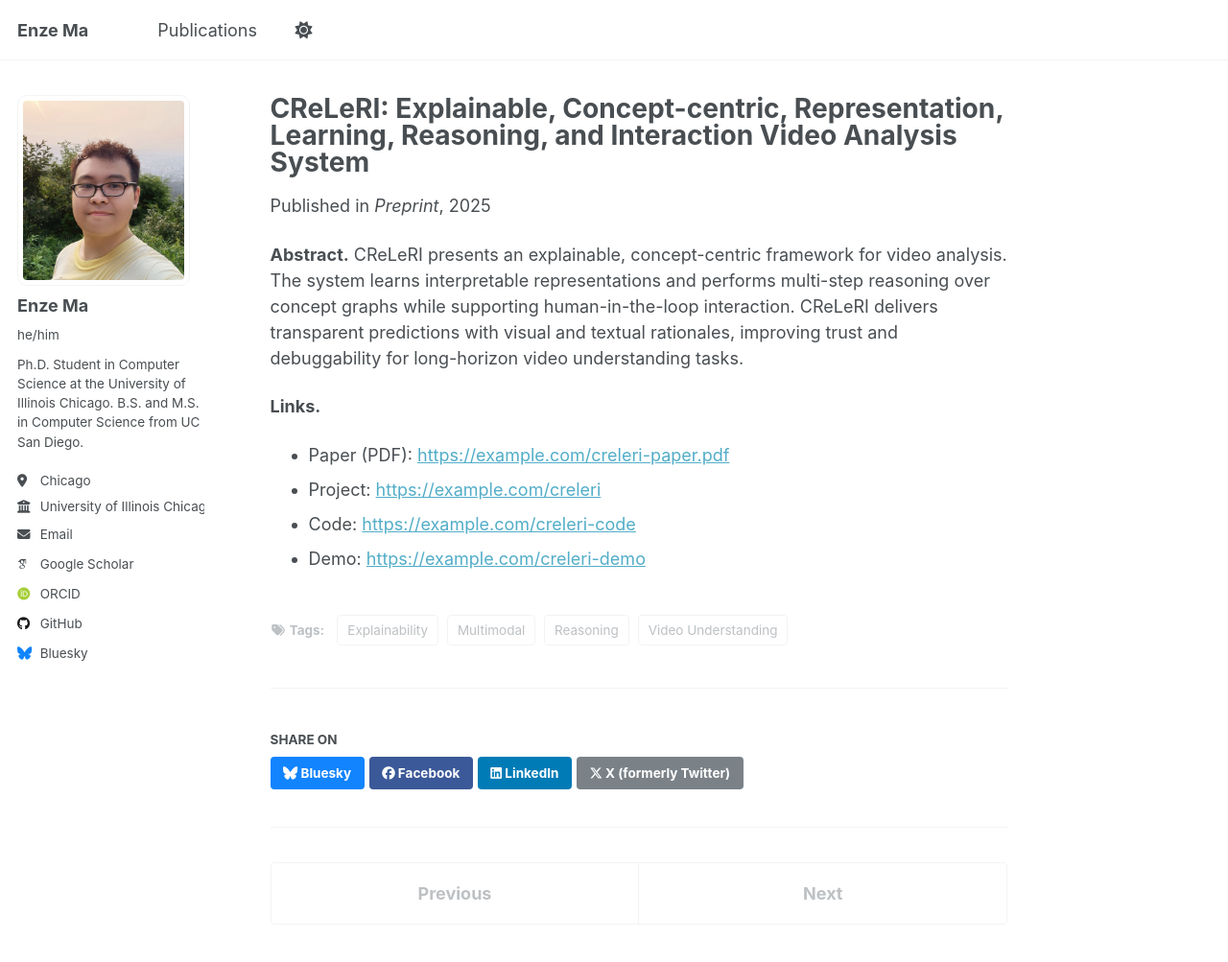
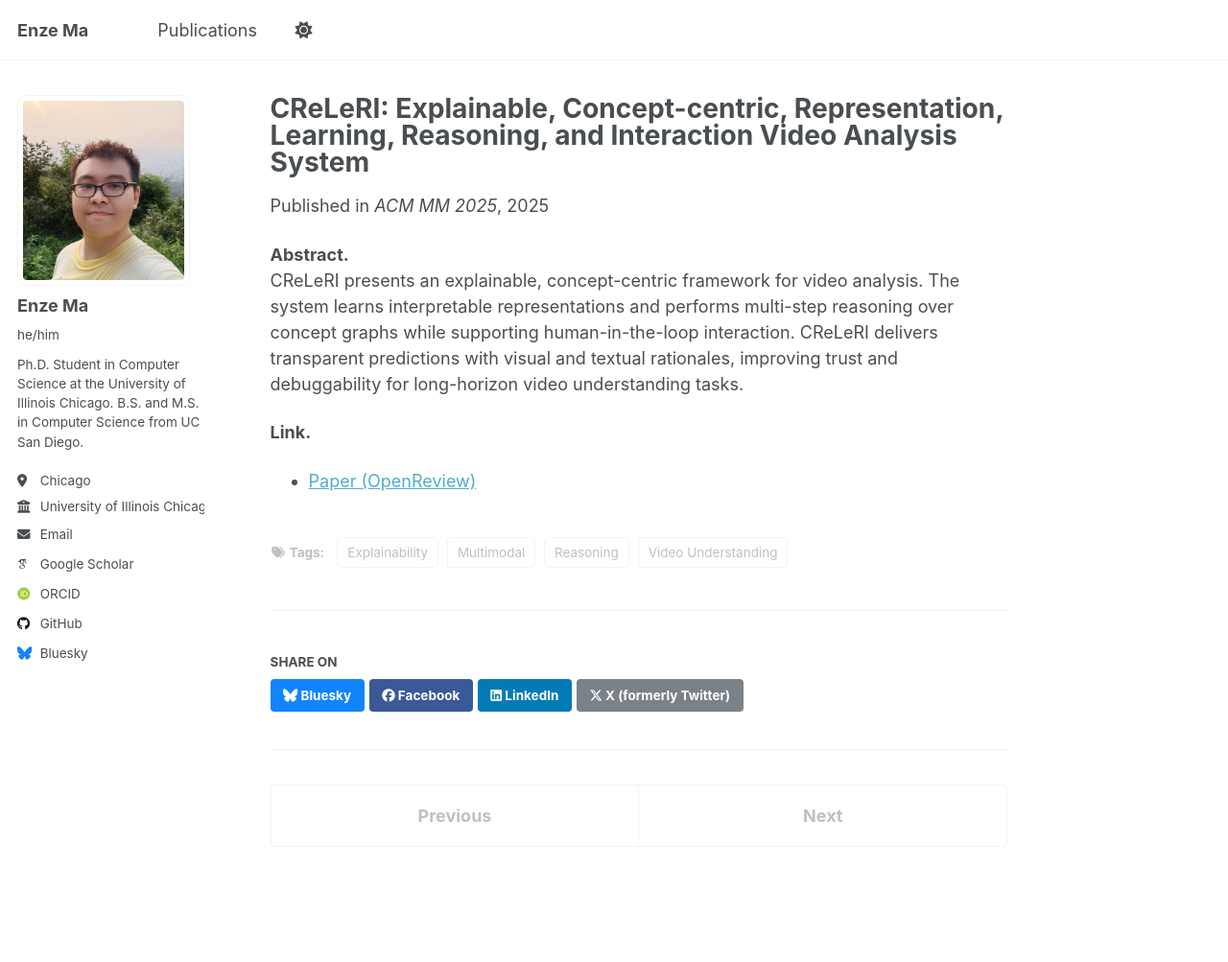
Before and after one commit to sora1998/sora1998.github.io, a Jekyll site: the page built from _publications/2025-creleri.md, in a window 1280 px wide and 1244 px high. Shown: the top 1003 px of the window at 96% size. Built offline with Jekyll 4.4.1, drawn with Linux system fonts in a browser that asks for light colours; some web fonts are replaced; a script that is not in the unit is left out.

Commit message:
Update 2025-creleri.md

```diff
--- a/_publications/2025-creleri.md
+++ b/_publications/2025-creleri.md
@@ -3,21 +3,16 @@ title: "CReLeRI: Explainable, Concept-centric, Representation, Learning, Reasoni
 collection: publications
 permalink: /publication/creleri
 date: 2025-06-01
-venue: "Preprint"
-authors: "Enze Ma et al."
+venue: "ACM MM 2025"
+authors: "Enze Ma *et al.*"
 excerpt: "A concept-centric, explainable video analysis system unifying representation learning, multi-step reasoning, and human–AI interaction for transparent decisions on long, untrimmed videos."
-paperurl: https://example.com/creleri-paper.pdf
-projecturl: https://example.com/creleri
-code: https://example.com/creleri-code
-demo: https://example.com/creleri-demo
+paperurl: https://openreview.net/forum?id=auaUkmavvm
 tags: [Video Understanding, Explainability, Reasoning, Multimodal]
 selected: true
 ---
 
-**Abstract.** CReLeRI presents an explainable, concept-centric framework for video analysis. The system learns interpretable representations and performs multi-step reasoning over concept graphs while supporting human-in-the-loop interaction. CReLeRI delivers transparent predictions with visual and textual rationales, improving trust and debuggability for long-horizon video understanding tasks.
+**Abstract.**
+CReLeRI presents an explainable, concept-centric framework for video analysis. The system learns interpretable representations and performs multi-step reasoning over concept graphs while supporting human-in-the-loop interaction. CReLeRI delivers transparent predictions with visual and textual rationales, improving trust and debuggability for long-horizon video understanding tasks.
 
-**Links.**
-- Paper (PDF): <https://example.com/creleri-paper.pdf>
-- Project: <https://example.com/creleri>
-- Code: <https://example.com/creleri-code>
-- Demo: <https://example.com/creleri-demo>
+**Link.**
+- [Paper (OpenReview)](https://openreview.net/forum?id=auaUkmavvm)
```
